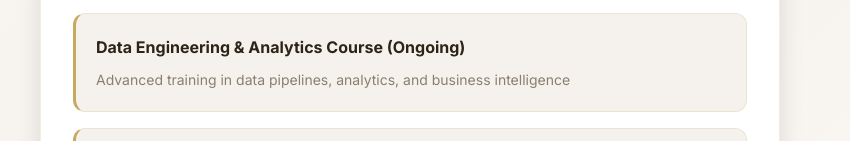
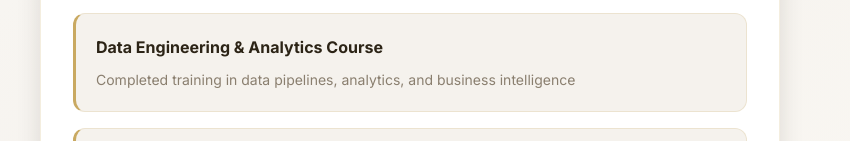
Before and after one commit to Chirumatic/My-Portfolio, a website: page index.html in a window 1280 px wide. Shown: the part 2889-3030 px from the top of the page, without its empty margins (24-874 px from the left). Drawn offline with nearby package versions, Linux system fonts and the light colour scheme.

Commit message:
Mark Data Engineering course as completed

```diff
--- a/index.html
+++ b/index.html
@@ -763,8 +763,8 @@
                         </div>
 
                         <div class="item">
-                            <strong>Data Engineering & Analytics Course (Ongoing)</strong>
-                            <div class="small muted">Advanced training in data pipelines, analytics, and business intelligence</div>
+                            <strong>Data Engineering & Analytics Course</strong>
+                            <div class="small muted">Completed training in data pipelines, analytics, and business intelligence</div>
                         </div>
 
                         <div class="item">
```
